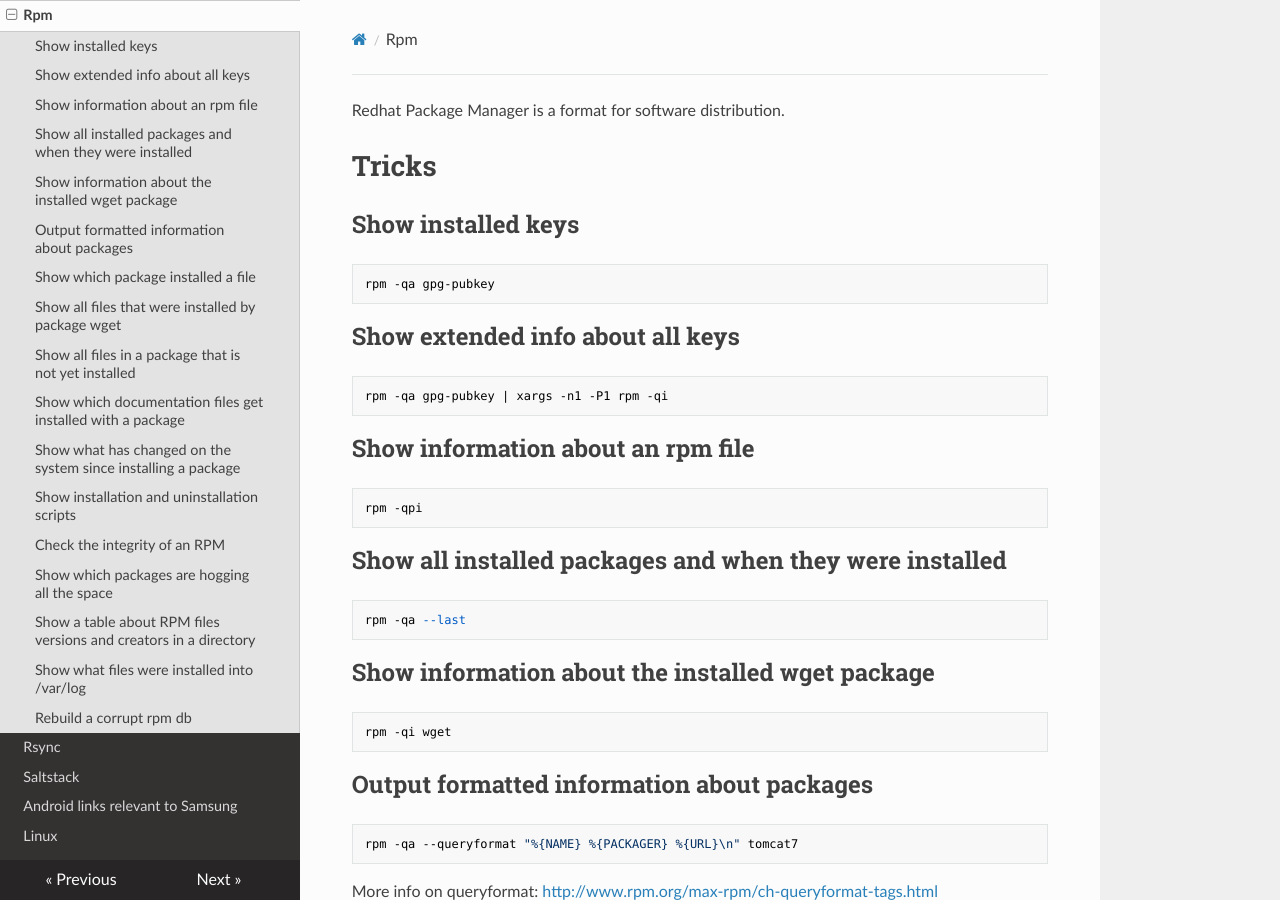
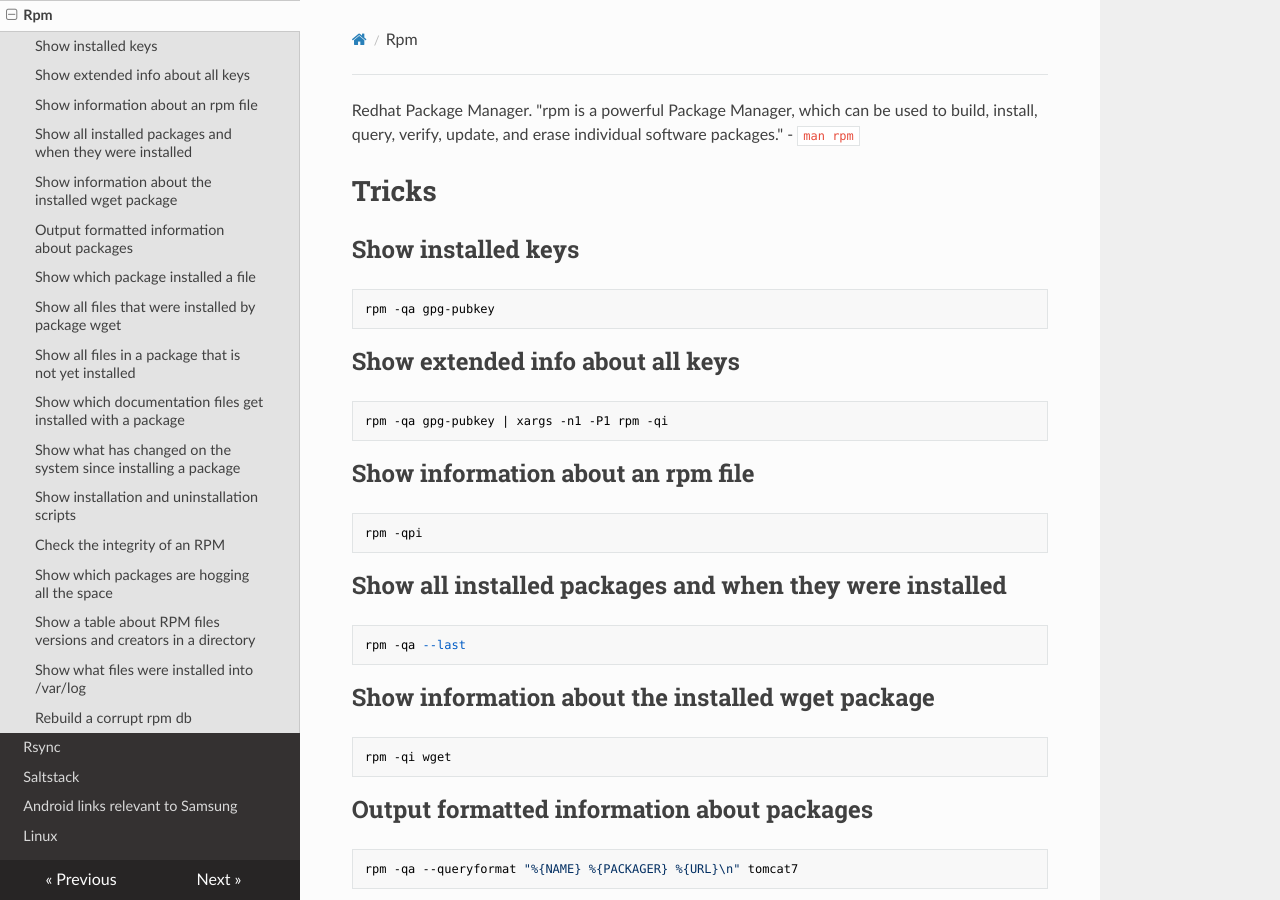
Before and after one commit to lando-cal/tech-notes, an MkDocs documentation site: the page built from docs/rpm.md, in a window 1280 px wide and 900 px high. Built offline with MkDocs 1.6.1, drawn with Linux system fonts in a browser that asks for light colours; nearby versions of some CDN libraries.

Commit message:
Update description

````diff
--- a/docs/rpm.md
+++ b/docs/rpm.md
@@ -1,6 +1,7 @@
-Redhat Package Manager is a format for software distribution.
+Redhat Package Manager. "rpm is a powerful Package Manager, which can be used to build, install, query, verify, update, and erase individual software packages." - `man rpm`
 
 # Tricks
+
 ## Show installed keys
 
 ```
````
